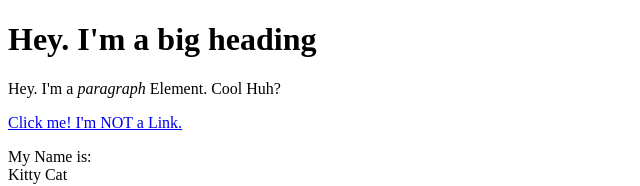
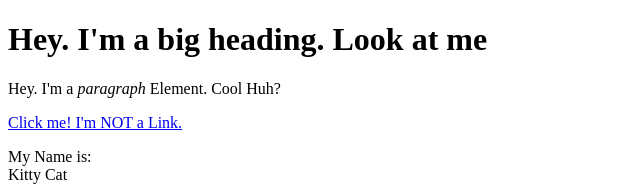
Before and after one commit to Masching-Study/cartoon-hero, a plain HTML site: page Test.html in a window 1280 px wide. Shown: the top 186 px of the page, without its empty margins (0-640 px from the left). Drawn offline with Linux system fonts and the light colour scheme.

Commit message:
added more text

```diff
--- a/Test.html
+++ b/Test.html
@@ -5,7 +5,7 @@
 
 </head>
 <body>
-<h1>Hey. I'm a big heading</h1>
+<h1>Hey. I'm a big heading. Look at me</h1>
 <p>Hey. I'm a <i>paragraph</i> Element. Cool Huh?</p>
 <a href="https://google.com" target="_blank" title="Let's go to Google.">Click me! I'm NOT a Link.</a>
 <p>My Name is:<br>
```
